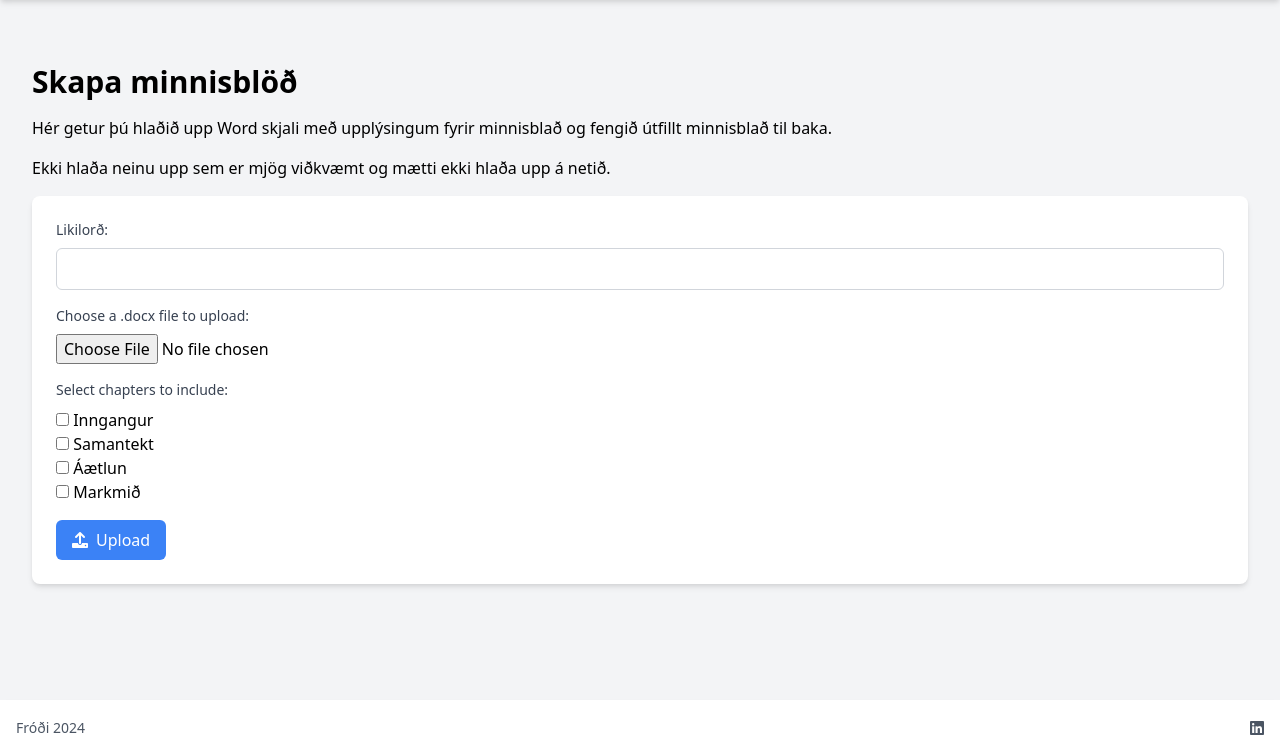
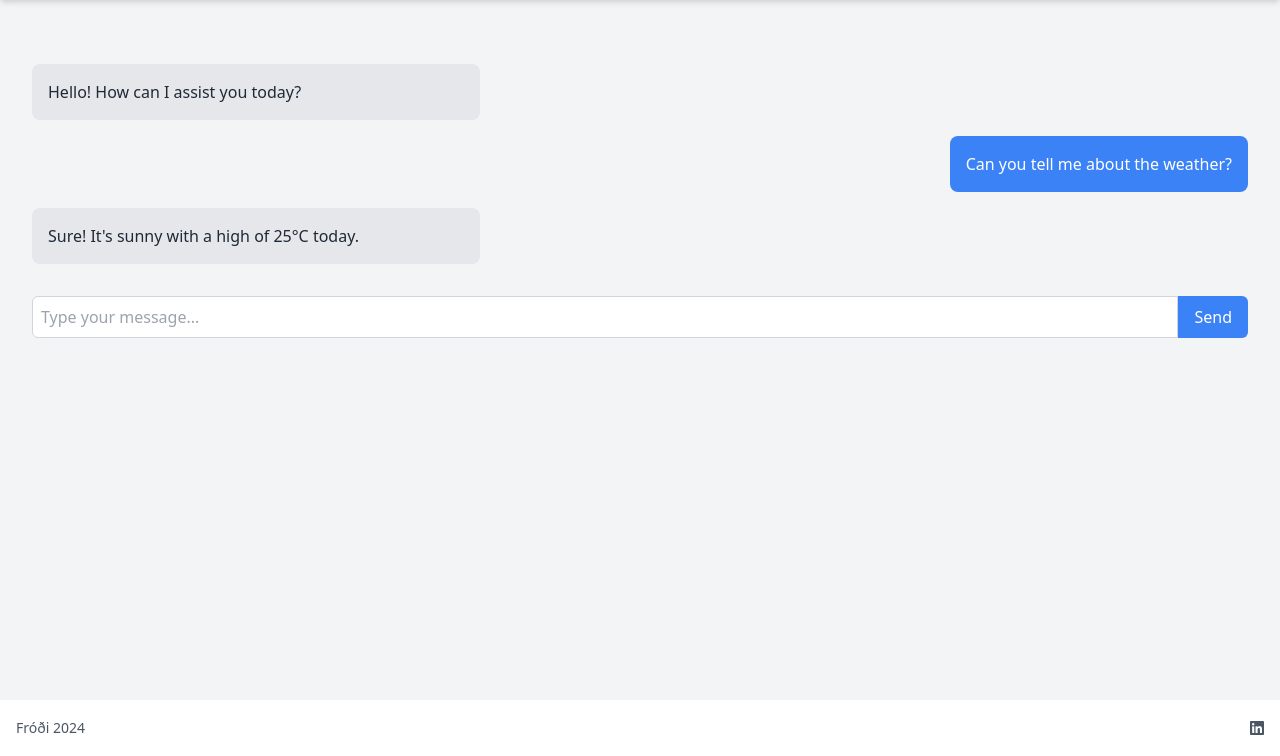
Before and after one commit to StefnirKristjansson/office-assistant, a FastAPI app: template app/templates/adstod.html in a window 1280 px wide. Shown: the part 44-800 px from the top of the page. Run offline with FastAPI, Linux system fonts and the light colour scheme; the template is opened without the code that fills it, so the values that code supplies are empty.

Commit message:
Add adstod route and update templates for chat functionality

```diff
--- a/app/main.py
+++ b/app/main.py
@@ -8,6 +8,7 @@ from fastapi.staticfiles import StaticFiles
 from app.routes.minnisblad import router as minnisblad_router
 from app.routes.minnisblad_adstod import router as minnisblad_adstod_router
 from app.routes.index import router as index_router
+from app.routes.adstod import router as adstod_router
 
 load_dotenv()
 
@@ -15,7 +16,7 @@ app = FastAPI()
 app.include_router(minnisblad_router)
 app.include_router(index_router)
 app.include_router(minnisblad_adstod_router)
-
+app.include_router(adstod_router)
 
 # serve static files
 app.mount(
--- a/app/templates/adstod.html
+++ b/app/templates/adstod.html
@@ -1,98 +1,45 @@
-{% extends "base.html" %} {% block content %}
-<main class="container mx-auto px-4 py-8 flex-grow">
-  <h1 class="text-3xl font-bold mb-4">Skapa minnisblöð</h1>
-  <p class="mb-4">
-    Hér getur þú hlaðið upp Word skjali með upplýsingum fyrir minnisblað og
-    fengið útfillt minnisblað til baka.
-  </p>
-  <p class="mb-4">
-    Ekki hlaða neinu upp sem er mjög viðkvæmt og mætti ekki hlaða upp á netið.
-  </p>
-  <form id="upload-form" class="bg-white p-6 rounded-lg shadow-md">
-    <!-- Token input field -->
+{% extends "base.html" %}
+{% block content %}
+<main class="container mx-auto px-4 py-8 flex-grow flex flex-col">
+  <!-- Chat messages -->
+  <div id="chat-container" class="flex-grow overflow-y-auto mb-4">
+    <!-- Hardcoded messages -->
     <div class="mb-4">
-      <label for="token" class="block text-sm font-medium text-gray-700 mb-2">
-        Likilorð:
-      </label>
-      <input
-        type="text"
-        id="token"
-        name="token"
-        class="w-full border border-gray-300 p-2 rounded-md"
-        required
-      />
+      <!-- Assistant message -->
+      <div class="bg-gray-200 p-4 rounded-lg max-w-md">
+        <p class="text-gray-800">Hello! How can I assist you today?</p>
+      </div>
     </div>
+    <div class="mb-4 flex justify-end">
+      <!-- User message -->
+      <div class="bg-blue-500 text-white p-4 rounded-lg max-w-md">
+        <p>Can you tell me about the weather?</p>
+      </div>
+    </div>
+    <div class="mb-4">
+      <!-- Assistant message -->
+      <div class="bg-gray-200 p-4 rounded-lg max-w-md">
+        <p class="text-gray-800">Sure! It's sunny with a high of 25°C today.</p>
+      </div>
+    </div>
+  </div>
 
-    <!-- File input -->
-    <label for="file" class="block text-sm font-medium text-gray-700 mb-2">
-      Choose a .docx file to upload:
-    </label>
+  <!-- Input area -->
+  <form id="chat-form" class="flex">
     <input
-      type="file"
-      name="file"
-      id="file"
-      accept=".docx"
-      class="mb-4"
+      type="text"
+      id="message-input"
+      name="message"
+      class="flex-grow border border-gray-300 p-2 rounded-l-md"
+      placeholder="Type your message..."
       required
     />
-
-    <!-- Checkboxes for chapters -->
-    <div class="mb-4">
-      <label class="block text-sm font-medium text-gray-700 mb-2">
-        Select chapters to include:
-      </label>
-      <div>
-        <input
-          type="checkbox"
-          id="inngangur"
-          name="chapters"
-          value="inngangur"
-        />
-        <label for="inngangur">Inngangur</label>
-      </div>
-      <div>
-        <input
-          type="checkbox"
-          id="samantekt"
-          name="chapters"
-          value="samantekt"
-        />
-        <label for="samantekt">Samantekt</label>
-      </div>
-      <div>
-        <input type="checkbox" id="aaetlun" name="chapters" value="aaetlun" />
-        <label for="aaetlun">Áætlun</label>
-      </div>
-      <div>
-        <input type="checkbox" id="markmid" name="chapters" value="markmid" />
-        <label for="markmid">Markmið</label>
-      </div>
-    </div>
-
     <button
       type="submit"
-      class="bg-blue-500 text-white px-4 py-2 rounded-md inline-flex items-center"
+      class="bg-blue-500 text-white px-4 py-2 rounded-r-md"
     >
-      <i class="fas fa-upload mr-2"></i> Upload
+      Send
     </button>
   </form>
-
-  <!-- Loading icon and message -->
-  <div
-    id="loading"
-    class="mt-4 p-4 bg-blue-100 text-blue-800 rounded-lg hidden"
-  >
-    <i class="fas fa-spinner fa-spin mr-2"></i> Í vinnslu... getur tekið dáldinn
-    tíma ekki endurhlaða síðuna á meðan verið að vinna.
-  </div>
-
-  <!-- Error message container -->
-  <div
-    id="error-message"
-    class="mt-4 p-4 bg-red-100 text-red-800 rounded-lg hidden"
-  >
-    <h2 class="text-xl font-bold mb-2">Error:</h2>
-    <p id="error-text"></p>
-  </div>
 </main>
 {% endblock %}
--- a/app/templates/index.html
+++ b/app/templates/index.html
@@ -1,6 +1,4 @@
-{% extends "base.html" %}
-
-{% block content %}
+{% extends "base.html" %} {% block content %}
 <main class="container mx-auto px-4 py-8 flex-grow">
   <h1 class="text-3xl font-bold mb-8 text-center">
     Velkomin á Fróða hvað viltu gera?
@@ -60,7 +58,7 @@
   <div class="flex justify-center space-x-8 mt-8">
     <!-- Button 1 -->
     <a
-      href="/minnisblad-adstod"
+      href="/adstod"
       class="bg-blue-500 hover:bg-blue-700 text-white font-bold py-6 px-8 rounded-lg inline-flex flex-col items-center"
     >
       <i class="fas fa-file-alt fa-3x mb-4"></i>
```
Also changed, not shown: app/routes/adstod.py (added, +17 -0 lines).
